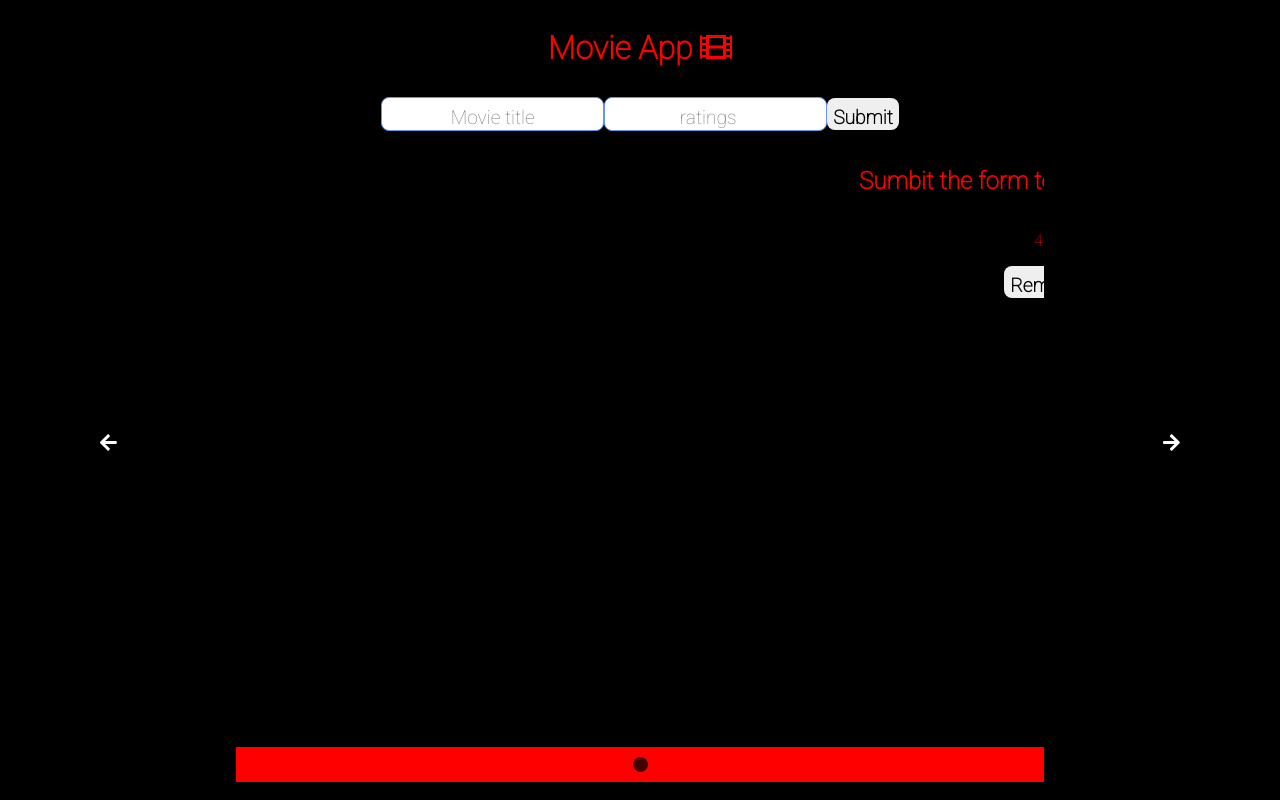
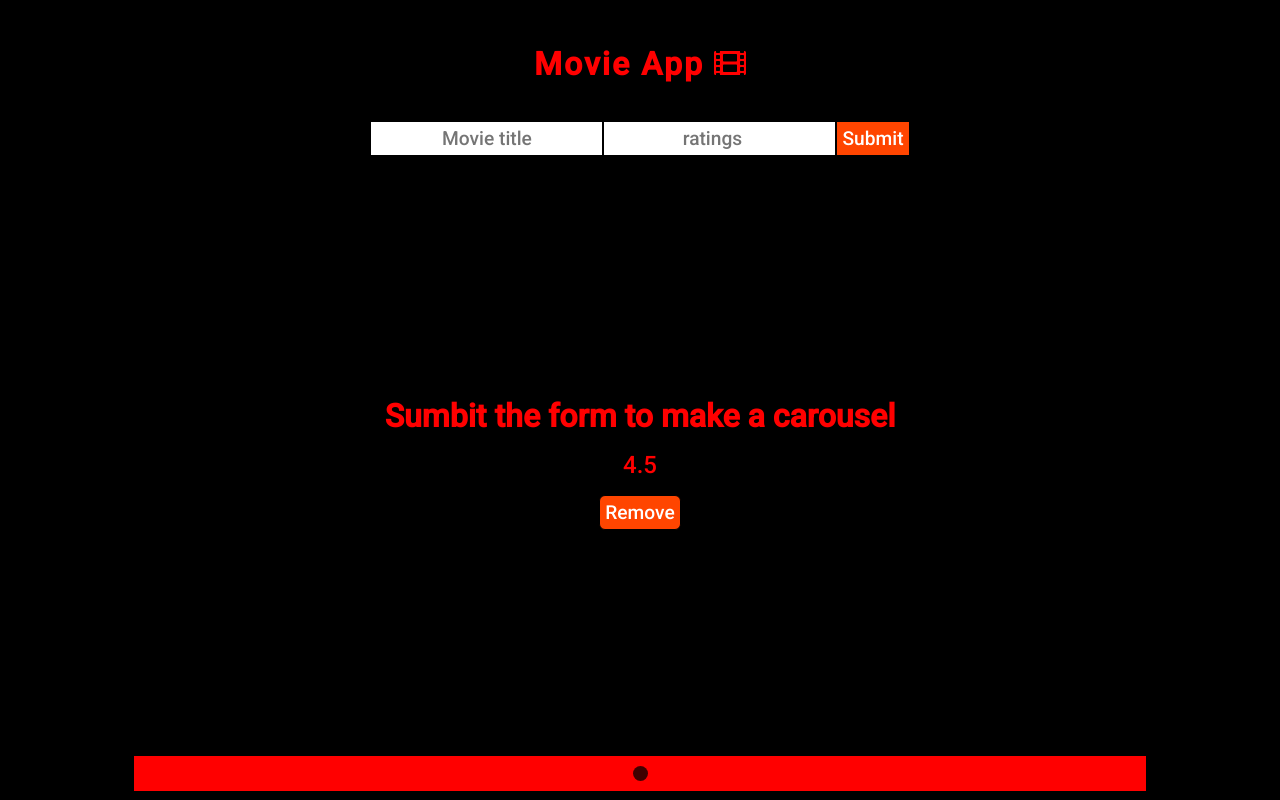
Before and after one commit to cjp0116/javascript_apps, a plain HTML site: page jquery/index.html in a window 1280 px wide. Drawn offline with nearby package versions, Linux system fonts and the light colour scheme.

Commit message:
Update style.css

```diff
--- a/jquery/style.css
+++ b/jquery/style.css
@@ -1,99 +1,96 @@
-@import url('https://fonts.googleapis.com/css2?family=Roboto:wght@100&display=swap');
+@import url('https://fonts.googleapis.com/css2?family=Roboto:wght@500&display=swap');
 * {
-    font-family: 'Roboto', sans-serif;
+    font-family: "Roboto", sans-serif;
 }
 
 body {
-    background-color : black;
+    background-color: black;
     color : red;
 }
 
-div {
-    display : flex;
-    flex-direction: column;
-    justify-content: center;
-    align-items: center;
+.header {
+    text-align: center;
+    padding : 1rem;
+    letter-spacing: 2px;
     width : 80%;
-    margin : .5rem auto
-}
-
-div i {
-    display : inline;
+    margin : 0 auto;
 }
 
 form {
-    display: flex;
+    display : flex;
     justify-content: center;
     align-items: center;
 }
 
-input {
-    border : 1px solid cornflowerblue;
-    border-radius: 8px;
+form input {
+    border : 1px solid black;
     outline: none;
-    padding-top: .5rem;
+    padding : 5px;
+    font-size: 1.2rem;
     text-align: center;
-    font-size: 1.2rem;
 }
 
-button {
-    box-sizing: border-box;
-    border : 0;
-    border-radius: 8px;
-    display: flex;
-    justify-content: center;
-    align-items: center;
-    font-weight: bold;
-    padding-top: .5rem;
-    font-size: 1.2rem;
+form input:focus {
+    border : 1px solid cornflowerblue;
+}
+
+form button {
+    border : 1px solid black;
+    padding : 5px;
+    font-size : 1.2rem;
+    outline : none;
+    background-color: orangered;
+    color : white;
+    cursor : pointer;
 }
 
 button:hover {
     background-color: black;
     color : red;
-    cursor : pointer;
 }
 
-#results {
-    display: flex;
-    flex-direction: column;
-    justify-content: center;
-    align-items: center;
-}
-
-
-
-/************************ Carousel Stylings ***********************************/
+/*********************** Carousel STYLES *************** */
 .carousel {
-    display : block;
     position: relative;
     height : 600px;
     width : 80%;
     margin : 0 auto;
 }
 
-.caoursel__image {
-    width : 100%;
-    height : 100%;
-    position : relative;
-    object-fit: cover;
-    display: flex;
-}
-
-
 .carousel__track-container {
     height : 100%;
-    position: relative;
+    width : 100%;
+    position : relative;
     overflow: hidden;
 }
 
 .carousel__track {
+    list-style: none;
     padding : 0;
     margin : 0;
-    list-style: none;
-    transition : transform 250ms ease-in;
+    transition : transform 200ms ease-in;
 }
 
+.card {
+    width : 100%;
+    height : 100%;
+    background-color: black;
+    position : relative;
+    object-fit: cover;
+    display : flex;
+    flex-direction: column;
+    justify-content: center;
+}
+
+.card h2 {
+    margin : 1rem auto;
+    font-size: 2rem;
+}
+
+.card p {
+    margin : 0 auto;
+    font-size: 1.5rem;
+}
 .carousel__slide {
     position : absolute;
     top : 0;
@@ -105,10 +102,11 @@ button:hover {
 .carousel__button {
     position : absolute;
     top : 50%;
-    transform: translateY(-50%);
+    transform : translateY(-50%);
+    background: transparent;
+    color : white;
     border : 0;
-    background : transparent;
-    color : white;
+    cursor : pointer;
     outline : none;
 }
 
@@ -120,12 +118,17 @@ button:hover {
     right : -40px;
 }
 
+.carousel__button i {
+    width : 1.4rem;
+    font-size: 20px;
+}
+
 .carousel__nav {
-    display : flex;
-    flex-direction: row;
+    display: flex;
     justify-content: center;
+    padding : 10px 0;
     background : red;
-    padding : 10px 0;
+    overflow-x: hidden;
 }
 
 .carousel__indicator {
@@ -133,16 +136,28 @@ button:hover {
     border-radius: 50%;
     width : 15px;
     height : 15px;
-    background : rgab(0, 0, 0, 0.3);
-    margin : 0 12px;
+    background: rgba(0, 0, 0, 0.3);
+    margin : 0 .8rem;
+    cursor : pointer;
 }
 
-
+.carousel__slide-card-remove {
+    border : 1px solid black;
+    padding : 5px;
+    margin : 0 auto;
+    outline: none;
+    background: orangered;
+    color : white;
+    margin-top: 1rem;
+    border-radius: 6px;
+    cursor : pointer;
+    font-size: 1.2rem;
+}
 
 .carousel__indicator.current-slide {
-    background : rgba(0, 0, 0, .75);
+    background : rgba(0, 0, 0, 0.75);
 }
 
-.is-hidden {
+.hide {
     display : none;
 }
```
